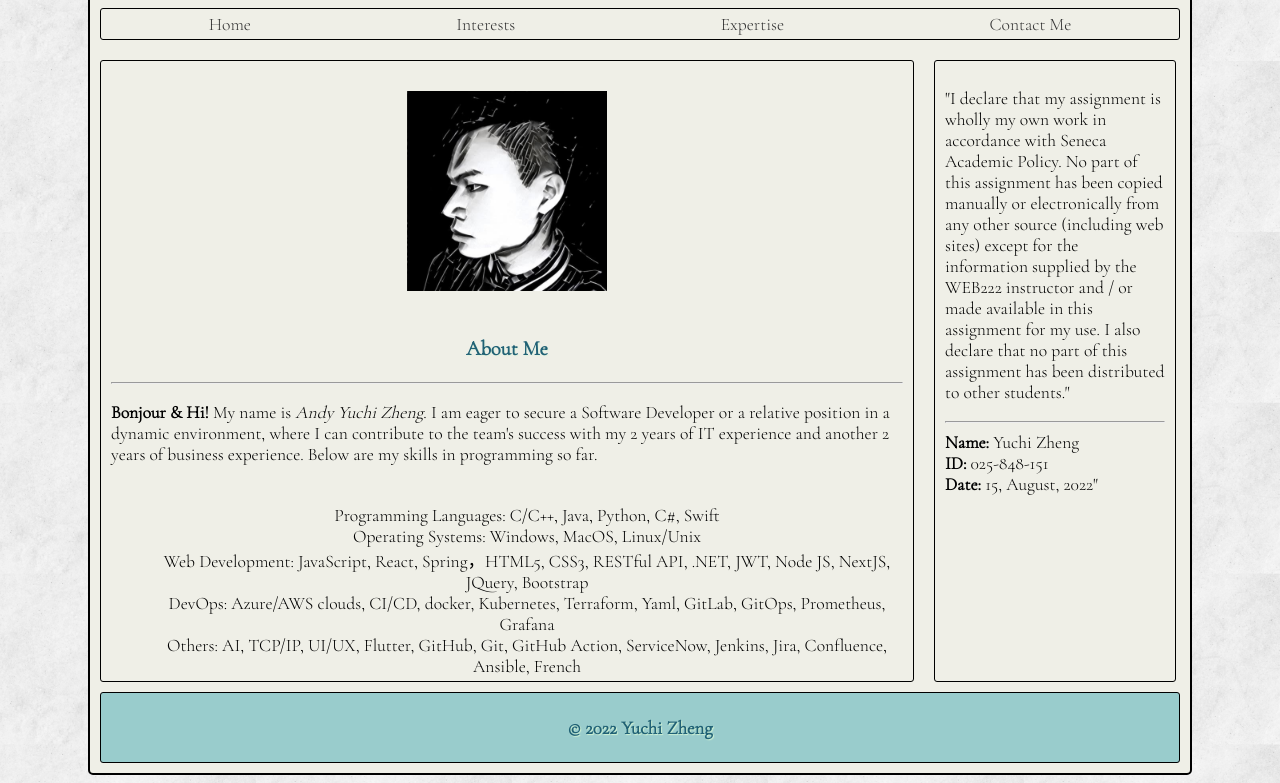
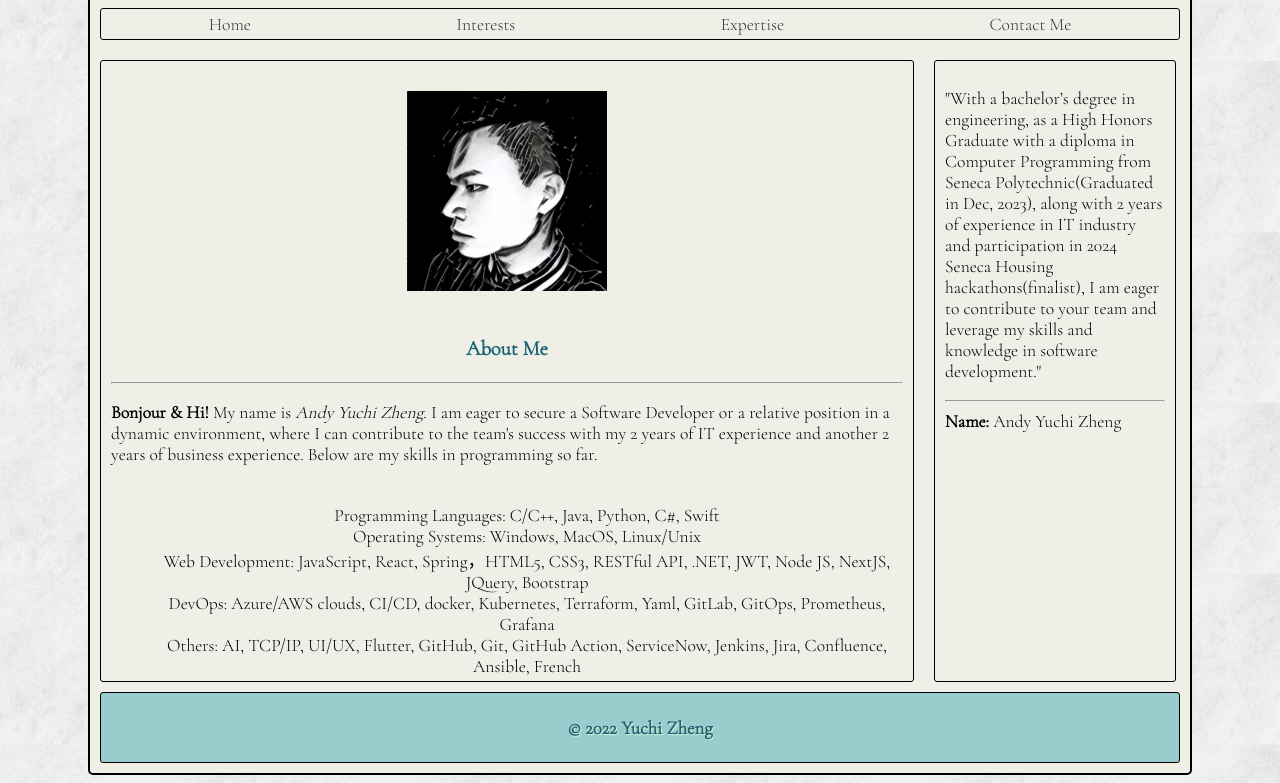
Before and after one commit to Andrew-bro2022/Project---A-local-website-about-myself, a website: page index.html in a window 1280 px wide. Shown: the part 110-893 px from the top of the page. Drawn offline with nearby package versions, Linux system fonts and the light colour scheme.

Commit message:
Update index.html

```diff
--- a/index.html
+++ b/index.html
@@ -57,18 +57,9 @@
             <aside>
                 <div class="aside">
                     <p>
-                        "I declare that my assignment is wholly my own work in
-                        accordance with Seneca Academic Policy. No part of this
-                        assignment has been copied manually or electronically from
-                        any other source (including web sites) except for the
-                        information supplied by the WEB222 instructor and / or
-                        made available in this assignment for my use. I also
-                        declare that no part of this assignment has been
-                        distributed to other students."<br>
+                        "With a bachelor’s degree in engineering, as a High Honors Graduate with a diploma in Computer Programming from Seneca Polytechnic(Graduated in Dec, 2023), along with 2 years of experience in IT industry and participation in 2024 Seneca Housing hackathons(finalist), I am eager to contribute to your team and leverage my skills and knowledge in software development."<br>
                         <hr>
-                        <b>Name: </b>Yuchi Zheng<br>
-                        <b>ID: </b>025-848-151<br>
-                        <b>Date: </b> 15, August, 2022"
+                        <b>Name: </b>Andy Yuchi Zheng<br>
                     </p>
                 </div>
 
```
